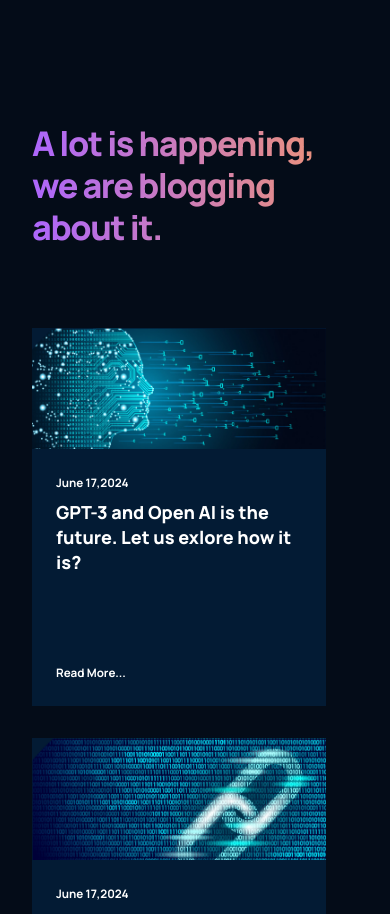
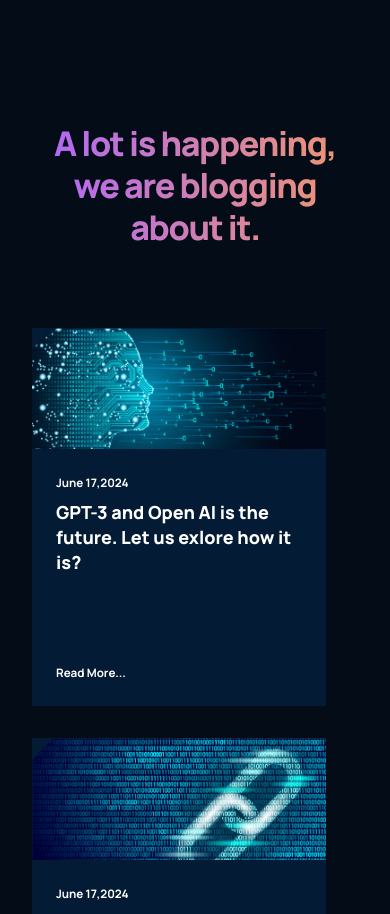
Before and after one commit to AkemMensah/gpt-React, a React (Create React App) app: page / in a window 390 px wide. Shown: the part 5180-6094 px from the top of the page. Built offline with nearby package versions, Linux system fonts and the light colour scheme.

Commit message:
defining media queries for smaller devices

```diff
--- a/src/containers/blog/blog.css
+++ b/src/containers/blog/blog.css
@@ -13,6 +13,7 @@
     font-size: 62px;
     line-height: 75px;
     letter-spacing: -0.04em;
+    text-align: center;
 }
 .gpt5__blog-container{
     display: flex;
--- a/src/containers/footer/footer.css
+++ b/src/containers/footer/footer.css
@@ -99,11 +99,11 @@
 
 @media screen and (max-width:900px){
     .gpt5__footer-links{
-        /* flex-wrap: wrap; */
         display: grid;
         grid-template-columns: repeat(2,1fr);
     }
 }
+
 @media screen and (max-width:650px){
     .gpt5__footer-links{
         flex-wrap: wrap;
```
